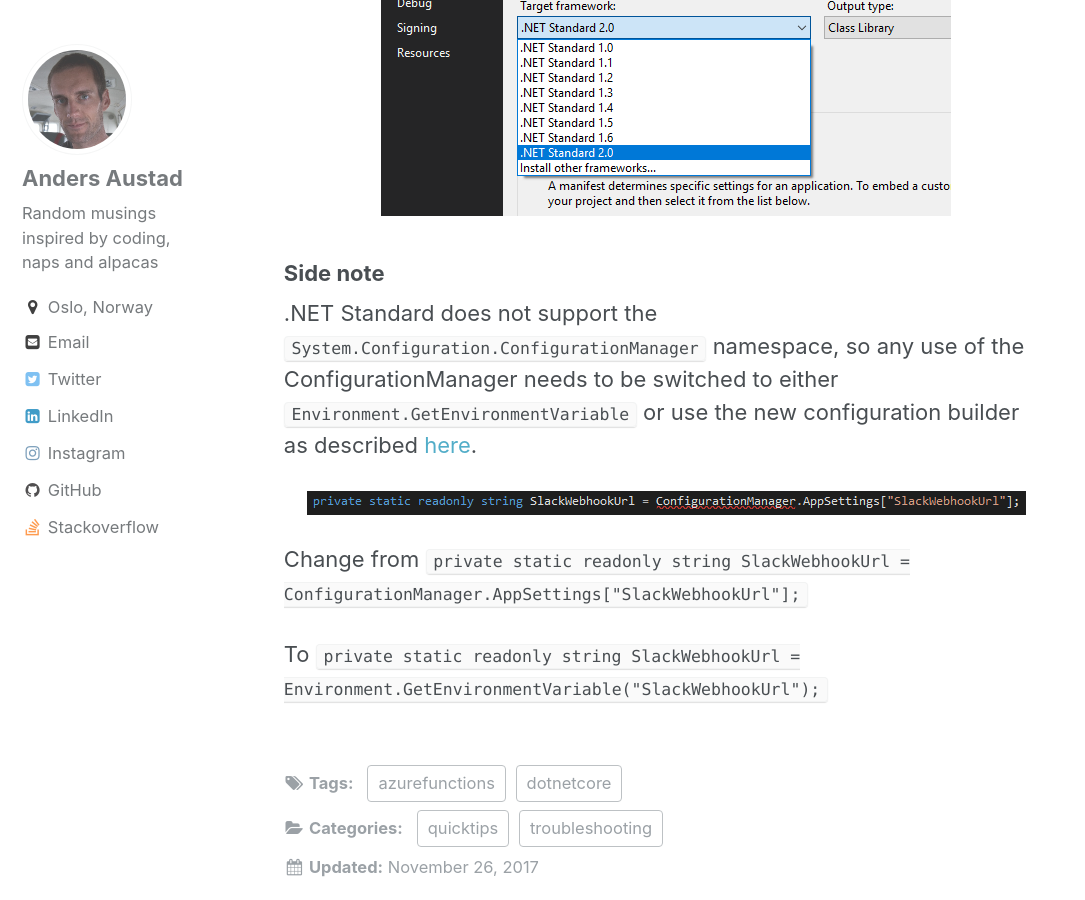
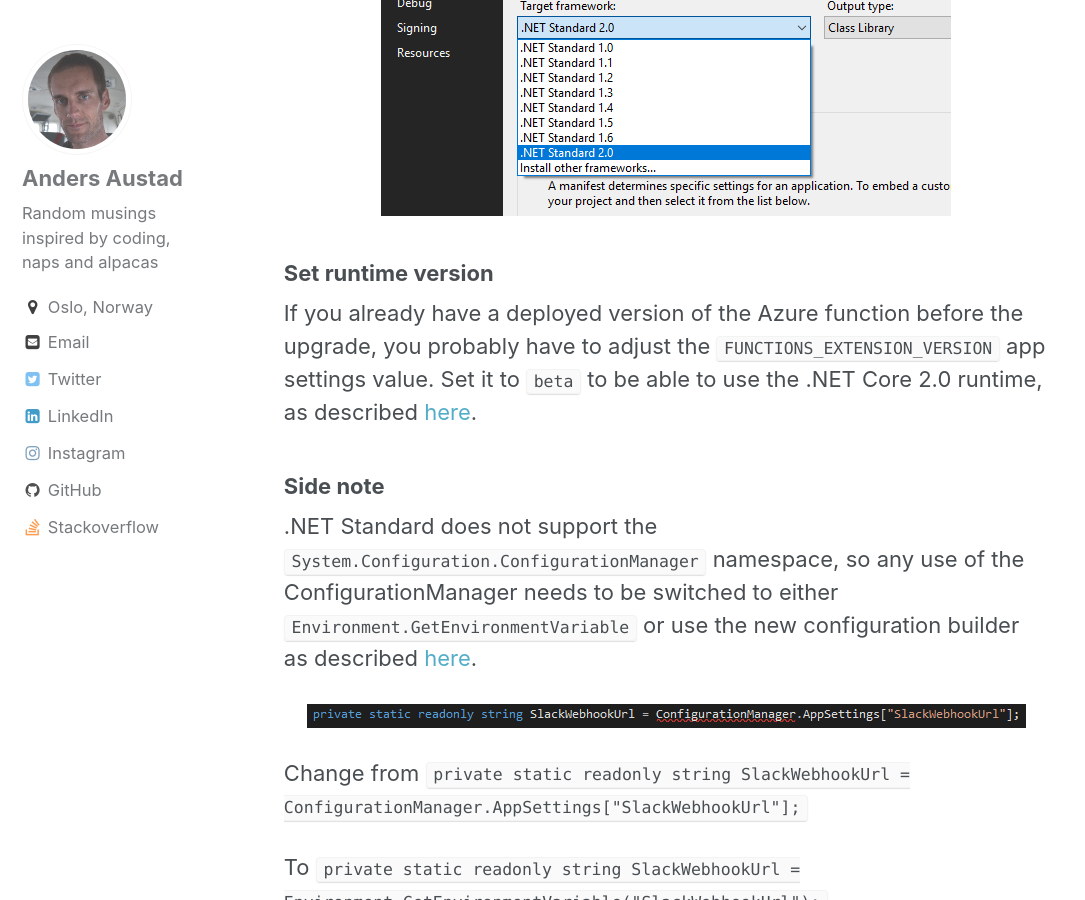
Before and after one commit to anderaus/anderaus.github.io, a Jekyll site: the page built from _posts/2017-11-26-upgrade-azure-functions-to-net-core.md, in a window 1280 px wide and 900 px high, scrolled down 1788 px. Shown: the whole window, without its empty margins (0-1085 px from the left). Built offline with Jekyll 4.4.1, drawn with Linux system fonts in a browser that asks for light colours; comment, search, counter and statistics services are not loaded.

Commit message:
Add note about FUNCTIONS_EXTENSION_VERSION

```diff
--- a/_posts/2017-11-26-upgrade-azure-functions-to-net-core.md
+++ b/_posts/2017-11-26-upgrade-azure-functions-to-net-core.md
@@ -33,6 +33,10 @@ After reloading the project, these options will available:
 
 ![Select net standard version](/images/CoreSelector.PNG){: .align-center}
 
+### Set runtime version
+
+If you already have a deployed version of the Azure function before the upgrade, you probably have to adjust the `FUNCTIONS_EXTENSION_VERSION` app settings value. Set it to `beta` to be able to use the .NET Core 2.0 runtime, as described [here](https://docs.microsoft.com/en-us/azure/azure-functions/functions-versions).
+
 ### Side note
 
 .NET Standard does not support the `System.Configuration.ConfigurationManager` namespace, so any use of the ConfigurationManager needs to
```
